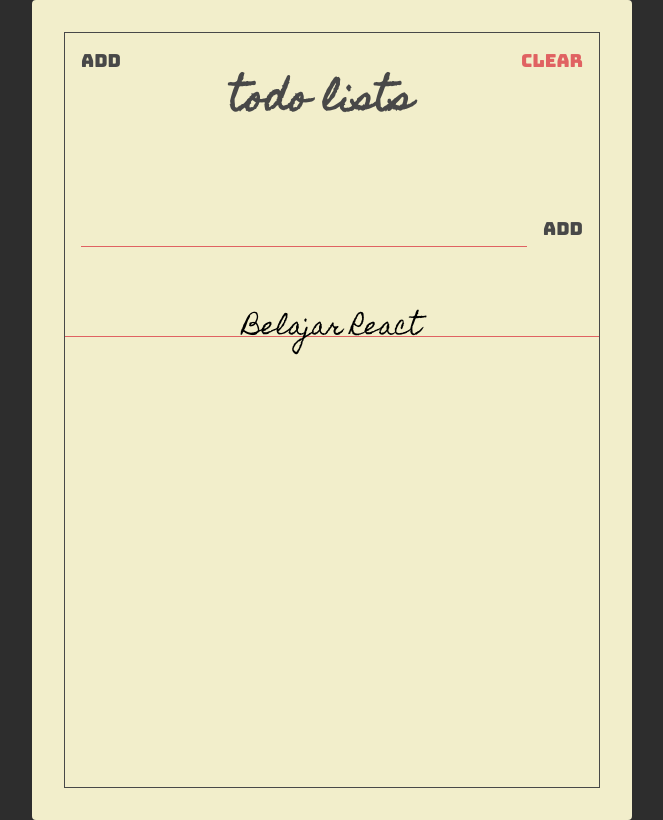
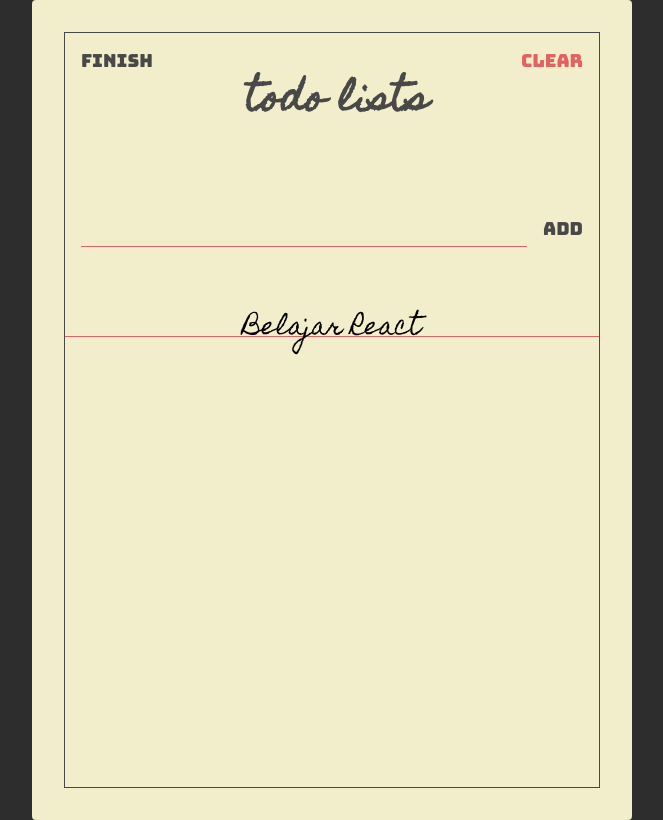
Before and after one commit to DandiIndraWijaya/react-todolist, a React (Create React App) app: page / in a window 1280 px wide. Both pictures are taken after a click on the button "Add". Shown: the whole page, without its empty margins (308-971 px from the left). Built offline with nearby package versions, Linux system fonts and the light colour scheme.

Commit message:
Conditional Rendering

```diff
--- a/src/components/Header.jsx
+++ b/src/components/Header.jsx
@@ -1,11 +1,11 @@
 import React from 'react';
 import PropTypes from 'prop-types';
 
-const Header = ({ showAddToggle }) => {
+const Header = ({ showAddToggle, showAdd }) => {
     return (
         <section className="header">
             <button onClick={showAddToggle} className="header-btn main-black-color">
-                Add
+                {showAdd ? 'Finish' : 'Add'}
             </button>
             <h1 className="header-title">
                 Todo Lists
@@ -18,7 +18,8 @@
 }
 
 Header.propTypes = {
-    showAddToggle: PropTypes.func.isRequired
+    showAddToggle: PropTypes.func.isRequired,
+    showAdd: PropTypes.bool.isRequired
 }
 
 export default Header;
--- a/src/components/TodoForm.jsx
+++ b/src/components/TodoForm.jsx
@@ -12,8 +12,14 @@
             return;
         }
 
+        if(value.length > 40){
+            alert("Please create a shorter todo text");
+            setValue("");
+            return;
+        }
+
         addTodo(value);
-        setValue("")
+        setValue("");
     };
 
     if(showAdd){
--- a/src/pages/TodoList.jsx
+++ b/src/pages/TodoList.jsx
@@ -25,7 +25,7 @@
 
   return (
     <Paper>
-        <Header showAddToggle={showAddToggle} />
+        <Header showAddToggle={showAddToggle} showAdd={showAdd} />
         <TodoForm addTodo={addTodo} showAdd={showAdd} />
         <Todos todos={todos} />
     </Paper>
```
